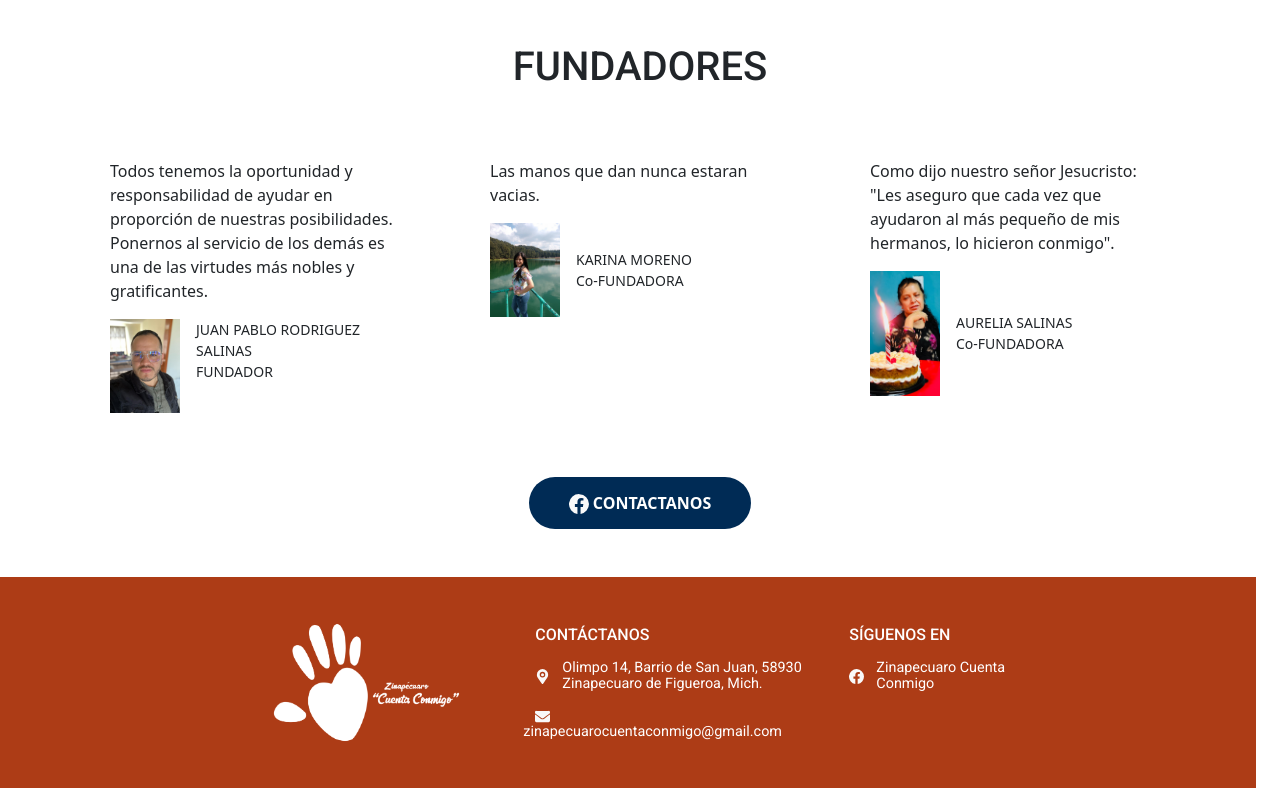
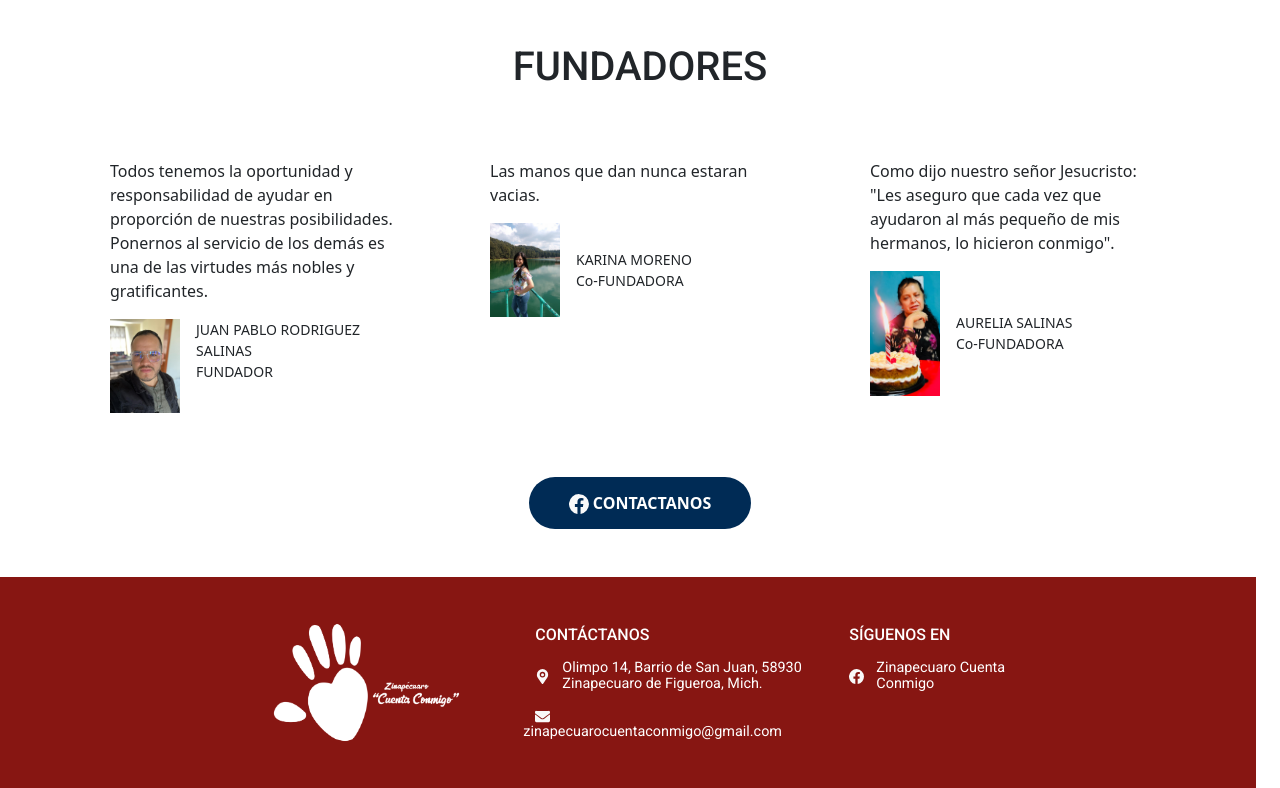
Before and after one commit to JARS15/AC-Zinapecuaro-CuentaConmigo, an Angular app: page / in a window 1280 px wide. Shown: the part 3544-4332 px from the top of the page. Built offline with nearby package versions, Linux system fonts and the light colour scheme.

Commit message:
acomodando

```diff
--- a/src/app/modules/landing/landing.component.html
+++ b/src/app/modules/landing/landing.component.html
@@ -528,7 +528,7 @@
 <!--  Footer -->
 
 <!-- Barra de contactos -->
-<div class="row fondo-color-d2 color-z2 w-100 justify-content-center fuente-roboto-5">
+<div class="row fondo-color-f2 color-z2 w-100 justify-content-center fuente-roboto-5">
 
 
     <!-- Logo -->
--- a/src/styles.scss
+++ b/src/styles.scss
@@ -171,6 +171,10 @@ body {
 
 .fondo-color-z2 {
     background-color: $color-z2 !important;
+}
+
+.fondo-color-f2 {
+    background-color: $color-f2 !important;
 }
 
 
```
